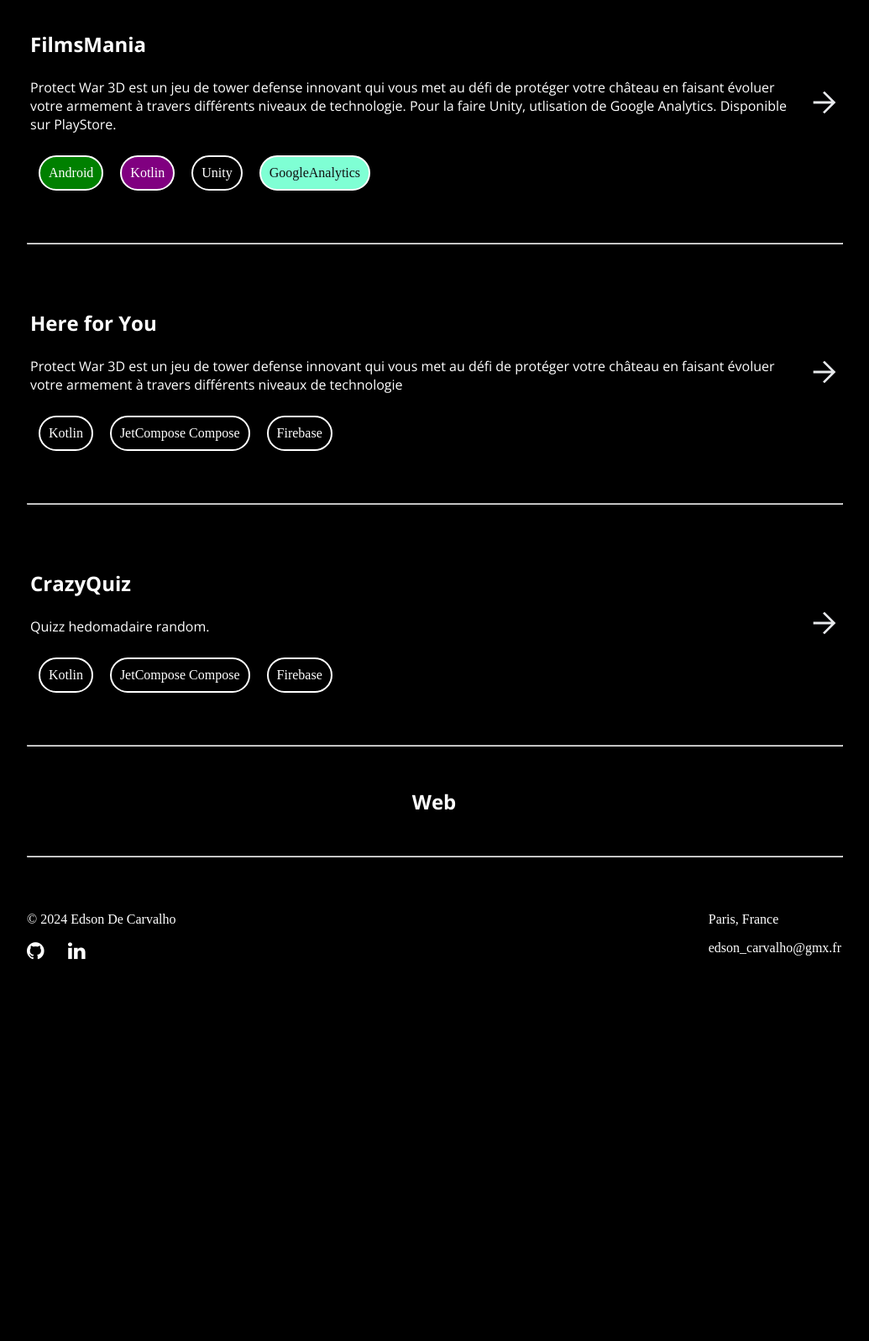
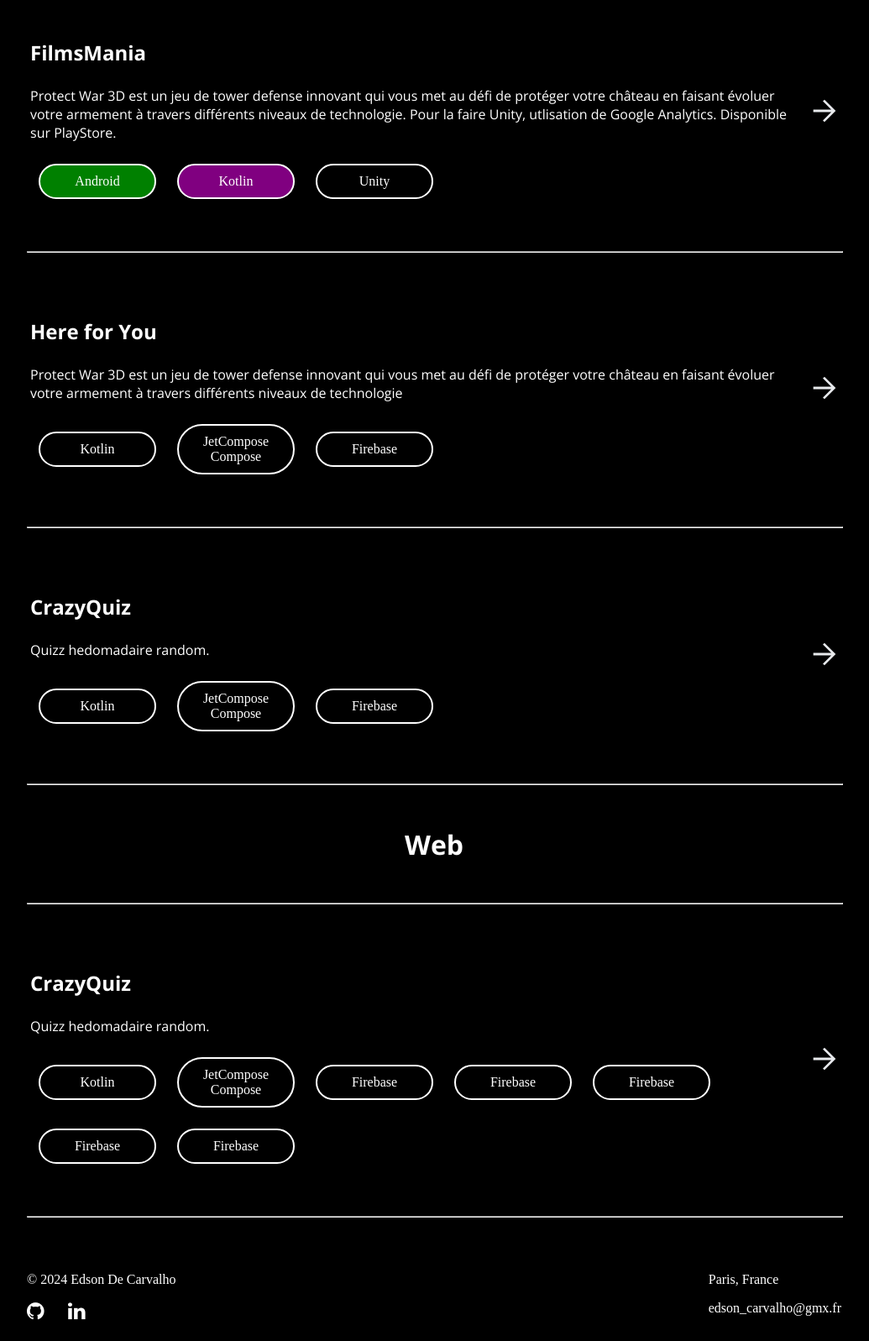
Before and after one commit to edsonDeCavalho/CV_webpage, a plain HTML site: page index.html in a window 1280 px wide. Shown: the part 3654-5251 px from the top of the page at 84% size, without its empty margins (123-1158 px from the left). Before the commit the page ends 4838 px from the top, so only its background shows below. Drawn offline with nearby package versions, Linux system fonts and the light colour scheme.

Commit message:
Alignement bnoulets tech

```diff
--- a/css/style.css
+++ b/css/style.css
@@ -174,7 +174,6 @@ body{
   border: 2px solid white;
   border-radius: 44px;
   padding: 10px;
-  width: fit-content;
   height: fit-content;
 }
 .containerFlex{
@@ -224,11 +223,25 @@ body{
 .subtitleTech{
   text-align: center;
   color: white;
-  font-size: 150%;
+  font-size: 200%;
   font-family: "Open Sans", sans-serif;
 }
+
+.cardContainer{
+  display: grid;
+  grid-template-columns: repeat(auto-fit, 160px);
+  gap: 5px;
+}
+
 .listOfThingsmked{}
   @media screen and (max-width: 500px) {
+    .cardContainer{
+      display: grid;
+      grid-template-columns: repeat(auto-fit, 160px);
+      gap: 10px;
+      justify-content: center;
+    }
+
     .timeWorking{
       color: white;
       text-align: center;
@@ -324,7 +337,6 @@ body{
       border: 2px solid white;
       border-radius: 44px;
       padding: 10px;
-      width: fit-content;
       height: fit-content;
       font-size: 100%;
     }
--- a/index.html
+++ b/index.html
@@ -41,7 +41,7 @@
         </section>
     </div>
     <div class="sectionOflinks">
-        <a href="#" title="Facebook" target="_blank" class="socilaLink"><i class="fa fa-github" style="color: white;"></i></a>
+        <a href="#" title="github" target="_blank" class="socilaLink"><i class="fa fa-github" style="color: white;"></i></a>
         <a href="#" title="Facebook" target="_blank" class="socilaLink" style="margin-left: 3%;"><i class="fa fa-linkedin" style="color: white;"></i></a>
     </div>
     <div class="container topMobile">
@@ -115,7 +115,7 @@
             <article class="article_a_work element">
                 <h3 class="titleWorkArticle">Protect War 3D</h3>
                 <p class="textWrokArticle">Protect War 3D est un jeu de tower defense innovant qui vous met au défi de protéger votre château en faisant évoluer votre armement à travers différents niveaux de technologie. Pour la faire Unity, utlisation de Google Analytics. Disponible sur PlayStore.</p>
-                <div class="technologies_section containerFlex">
+                <div class="technologies_section cardContainer">
                     <div><div class="round_bnulet elementFlex back_green">Android</div></div>
                     <div><div class="round_bnulet elementFlex back_purple">Kotlin</div></div>
                     <div><div class="round_bnulet elementFlex ">Unity</div></div>
@@ -132,7 +132,7 @@
             <article class="article_a_work element">
                 <h3 class="titleWorkArticle">MrsWriter</h3>
                 <p class="textWrokArticle">Application pour écrire des livres avec l'asistance de l'IA.</p>
-                <div class="technologies_section containerFlex">
+                <div class="technologies_section cardContainer">
                     <div><div class="round_bnulet elementFlex back_blue">Flutter</div></div>
                     <div><div class="round_bnulet elementFlex">Android</div></div>
                     <div><div class="round_bnulet elementFlex">IOS</div></div>
@@ -147,11 +147,10 @@
             <article class="article_a_work element">
                 <h3 class="titleWorkArticle">FilmsMania</h3>
                 <p class="textWrokArticle">Protect War 3D est un jeu de tower defense innovant qui vous met au défi de protéger votre château en faisant évoluer votre armement à travers différents niveaux de technologie. Pour la faire Unity, utlisation de Google Analytics. Disponible sur PlayStore.</p>
-                <div class="technologies_section containerFlex">
+                <div class="technologies_section cardContainer">
                     <div><div class="round_bnulet elementFlex back_green">Android</div></div>
                     <div><div class="round_bnulet elementFlex back_purple">Kotlin</div></div>
                     <div><div class="round_bnulet elementFlex ">Unity</div></div>
-                    <div><div class="round_bnulet elementFlex back_aquamarine">GoogleAnalytics</div></div>
                 </div>
             </article>
             <article style="align-content: center;">
@@ -163,7 +162,7 @@
             <article class="article_a_work element">
                 <h3 class="titleWorkArticle">Here for You</h3>
                 <p class="textWrokArticle">Protect War 3D est un jeu de tower defense innovant qui vous met au défi de protéger votre château en faisant évoluer votre armement à travers différents niveaux de technologie</p>
-                <div class="technologies_section containerFlex">
+                <div class="technologies_section cardContainer">
                     <div><div class="round_bnulet elementFlex">Kotlin</div></div>
                     <div><div class="round_bnulet elementFlex">JetCompose Compose</div></div>
                     <div><div class="round_bnulet elementFlex">Firebase</div></div>
@@ -178,7 +177,7 @@
             <article class="article_a_work element">
                 <h3 class="titleWorkArticle">CrazyQuiz</h3>
                 <p class="textWrokArticle">Quizz hedomadaire random.</p>
-                <div class="technologies_section containerFlex">
+                <div class="technologies_section cardContainer">
                     <div><div class="round_bnulet elementFlex">Kotlin</div></div>
                     <div><div class="round_bnulet elementFlex">JetCompose Compose</div></div>
                     <div><div class="round_bnulet elementFlex">Firebase</div></div>
@@ -191,6 +190,26 @@
 
         <hr class="dividerArticleWork">
         <h3 class="subtitleTech">Web</h3>
+        <hr class="dividerArticleWork">
+        <div class="container">
+            <article class="article_a_work element">
+                <h3 class="titleWorkArticle">CrazyQuiz</h3>
+                <p class="textWrokArticle">Quizz hedomadaire random.</p>
+                <div class="technologies_section cardContainer">
+                    <div><div class="round_bnulet elementFlex">Kotlin</div></div>
+                    <div><div class="round_bnulet elementFlex">JetCompose Compose</div></div>
+                    <div><div class="round_bnulet elementFlex">Firebase</div></div>
+                    <div><div class="round_bnulet elementFlex">Firebase</div></div>
+                    <div><div class="round_bnulet elementFlex">Firebase</div></div>
+                    <div><div class="round_bnulet elementFlex">Firebase</div></div>
+                    <div><div class="round_bnulet elementFlex">Firebase</div></div>
+                </div>
+            </article>
+            <article style="align-content: center;">
+                <img src="./img/fleshe.svg" class="fleshe"/>
+            </article>
+        </div>
+
         <hr class="dividerArticleWork">
     </div>
 
```
